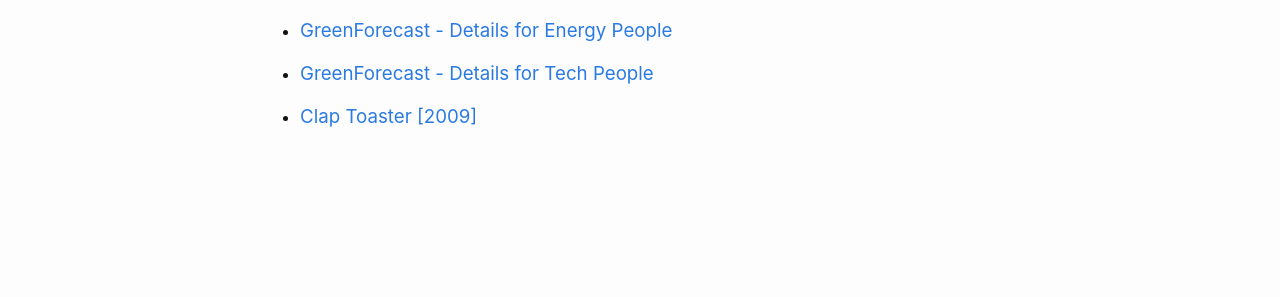
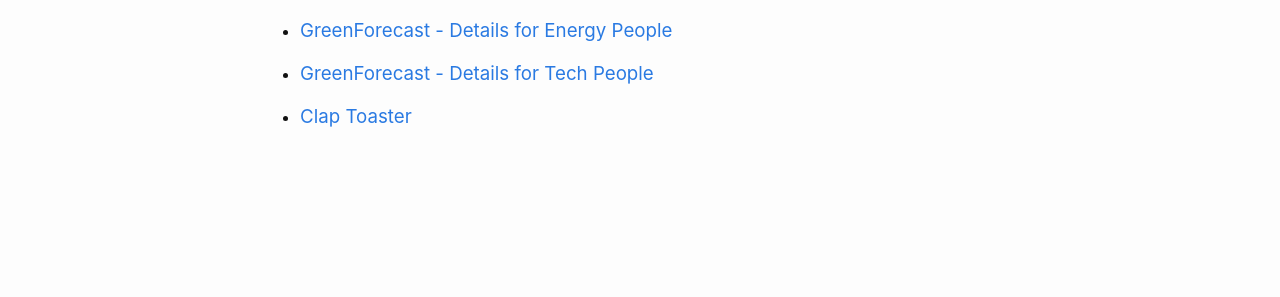
Before and after one commit to mattyyeung/mattyyeung.github.io, a Jekyll site: the page built from index.md, in a window 1280 px wide. Shown: the part 189-486 px from the top of the page. Built offline with Jekyll 4.4.1, drawn with Linux system fonts in a browser that asks for light colours.

```diff
--- a/index.md
+++ b/index.md
@@ -20,4 +20,4 @@ layout: default
 
 <!-- - ### [MicroGEM Sal6830™](/sal6830) -->
 
-- ### [Clap Toaster [2009]](/clap-toaster)
+- ### [Clap Toaster](/clap-toaster)
```
Also changed, not shown: _posts/2009-08-21-clap-toaster.md (+1 -1 lines).
